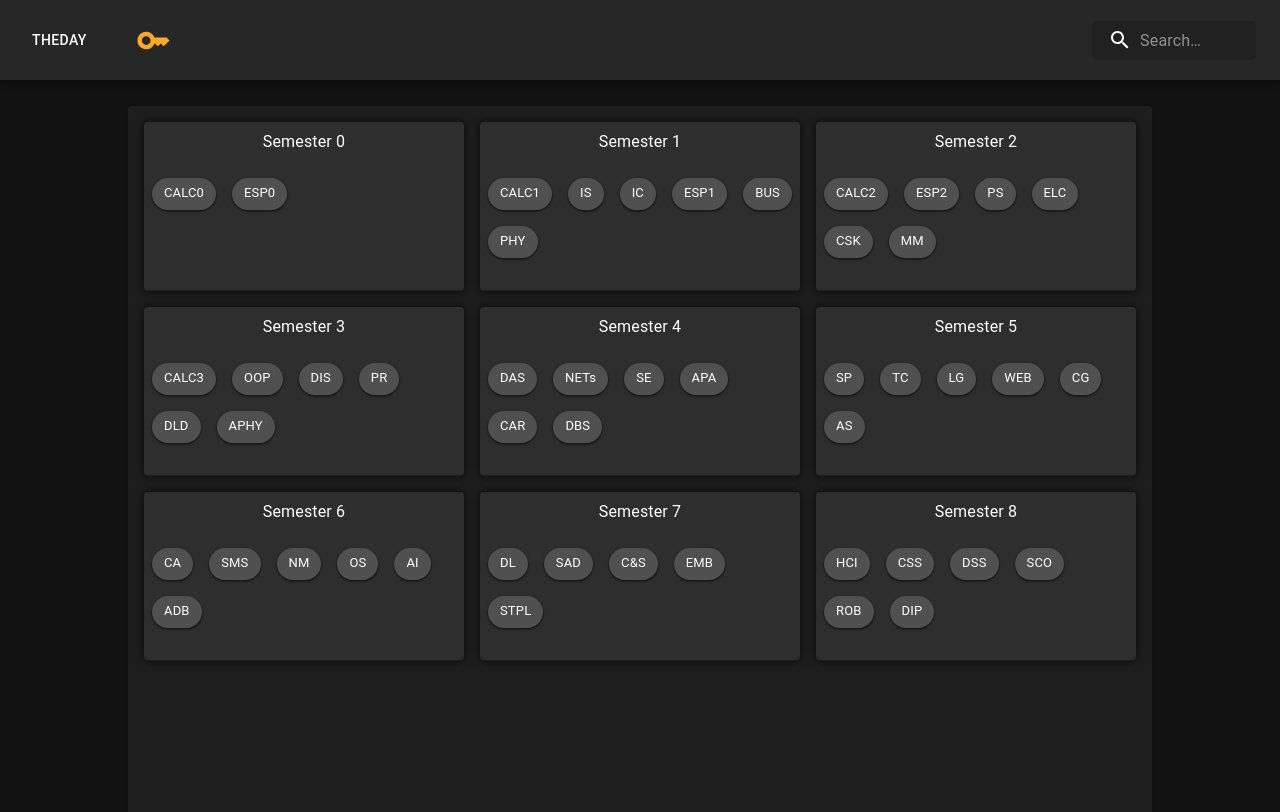
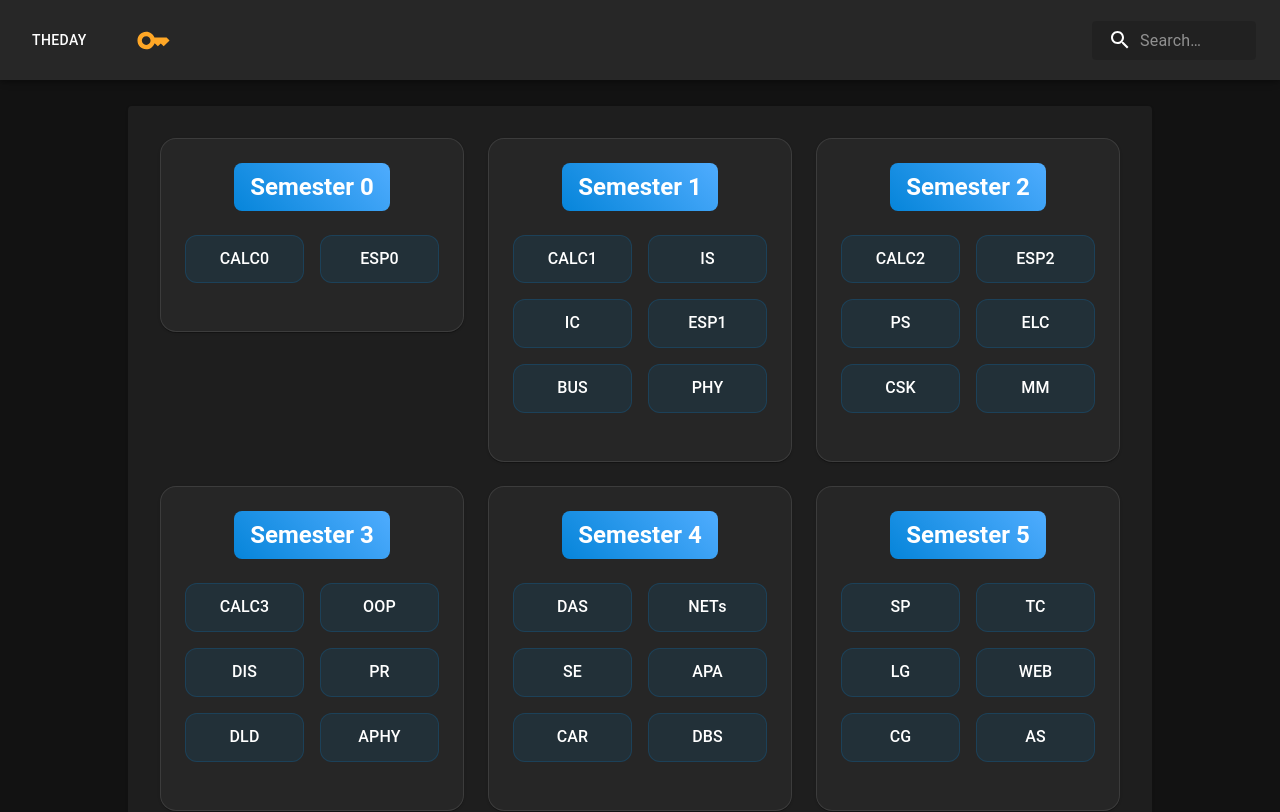
Before and after one commit to DevAbdoTolba/theday, a Next.js app: page /theday/q/default in a window 1280 px wide. Shown: the top 812 px of the page. Built offline with nearby package versions, Linux system fonts and the light colour scheme.

Commit message:
Improve home page design

```diff
--- a/src/pages/theday/q/[q]/MainPc.tsx
+++ b/src/pages/theday/q/[q]/MainPc.tsx
@@ -1,8 +1,6 @@
 import { useContext } from "react";
 import { DataContext } from "../../../../context/TranscriptContext";
-
 import Box from "@mui/material/Box";
-import data from "src/Data/data.json";
 import Grid from "@mui/material/Grid";
 import Zoom from "@mui/material/Zoom";
 import { Chip, Tooltip, Typography } from "@mui/material";
@@ -17,38 +15,34 @@ interface Props {
 
 export default function MainPc({ search, currentSemester }: Props) {
   const Item = styled(Paper)(({ theme }) => ({
-    backgroundColor: theme.palette.mode === "dark" ? "#232323" : "#fff",
+    backgroundColor: theme.palette.mode === "dark" ? "#1A1A1A" : "#fff",
     ...theme.typography.body2,
-    padding: theme.spacing(1),
+    padding: theme.spacing(3),
     textAlign: "center",
-    borderBottom: "1px solid #1e1e1e",
-    //   shadow
-    boxShadow: "0px 0px 10px 0px rgba(0,0,0,0.75)",
-    color: theme.palette.text.secondary,
+    borderRadius: "16px",
+    border: "1px solid rgba(255, 255, 255, 0.1)",
+    backdropFilter: "blur(10px)",
+    transition: "all 0.3s ease",
+    "&:hover": {
+      transform: "translateY(-5px)",
+      boxShadow: "0 8px 30px rgba(0,0,0,0.12)",
+      border: "1px solid rgba(255, 255, 255, 0.2)",
+    }
   }));
 
   const { transcript, loadingTranscript, error } = useContext(DataContext);
 
   return (
-    <>
     <Box
       sx={{
-          m: 2,
+        m: 4,
         display: {
           xs: "none",
           sm: "block",
         },
       }}
     >
-        <Grid container spacing={2}>
-          {/*Filter for search
-1-Semesters
-2-Subjects
-4-name
-5-abbreviation
-.filter?
-*/}
-          {/* @ts-ignore */}
+      <Grid container spacing={3}>
         {transcript.semesters
           .filter(
             (x: any) =>
@@ -56,41 +50,42 @@ export default function MainPc({ search, currentSemester }: Props) {
               x.subjects.filter(
                 (y: any) =>
                   y?.name?.toLowerCase().includes(search?.toLowerCase()) ||
-                    y?.abbreviation
-                      ?.toLowerCase()
-                      .includes(search?.toLowerCase())
+                  y?.abbreviation?.toLowerCase().includes(search?.toLowerCase())
               ).length > 0
           )
           .map((item: any, index: any) => (
-              <Grid key={index} item xs={4}>
-                <Item
+            <Grid key={index} item xs={12} md={6} lg={4}>
+              <Item>
+                <Typography
+                  variant="h5"
                   sx={{
-                    minHeight: "100%",
-                    transition: "all 0.2s",
-                    "&:hover": {
-                      WebkitBoxShadow: "0px 0px 5px 1px rgb(0 0 0 / 50%)",
-                      MozBoxShadow: "0px 0px 5px 1px rgba(0, 0, 0, 0.5)",
-                      boxShadow: "0px 0px 5px 1px rgb(0 0 0 / 50%)",
-                      transform: "scale(1.1)",
-                    },
+                    mb: 3,
+                    color: "#fff",
+                    fontWeight: 600,
+                    background: "linear-gradient(45deg, #0685da, #4FACFE)",
+                    padding: "8px 16px",
+                    borderRadius: "8px",
+                    display: "inline-block"
                   }}
                 >
-                  <Typography sx={{ marginBottom: 3, color: "#fff" }}>
                   Semester {item.index}
                 </Typography>
-                  <Grid container spacing={2} sx={{ marginBottom: 3 }}>
+                <Grid
+                  container
+                  spacing={2}
+                  sx={{
+                    mb: 3,
+                    justifyContent: "center"
+                  }}
+                >
                   {item.subjects
                     .filter(
                       (y: any) =>
-                          y?.name
-                            ?.toLowerCase()
-                            .includes(search?.toLowerCase()) ||
-                          y?.abbreviation
-                            ?.toLowerCase()
-                            .includes(search?.toLowerCase())
+                        y?.name?.toLowerCase().includes(search?.toLowerCase()) ||
+                        y?.abbreviation?.toLowerCase().includes(search?.toLowerCase())
                     )
                     .map((subjects: any, subIndex: any) => (
-                        <Grid key={subIndex} item>
+                      <Grid key={subIndex} item xs={12} sm={6}>
                         <Tooltip
                           title={subjects?.name}
                           arrow
@@ -102,18 +97,23 @@ export default function MainPc({ search, currentSemester }: Props) {
                             href={`/subjects/${subjects.abbreviation}`}
                             sx={{
                               width: "100%",
-                                MozBoxShadow:
-                                  "0px 1.2px 2px 0.5px rgba(0, 0, 0, 0.5)",
-                                boxShadow:
-                                  "0px 1.2px 2px 0.5px rgb(0 0 0 / 50%)",
+                              height: "auto",
+                              padding: "12px 8px",
+                              borderRadius: "12px",
+                              fontSize: "1rem",
+                              fontWeight: 500,
+                              background: "rgba(6, 133, 218, 0.1)",
+                              border: "1px solid rgba(6, 133, 218, 0.2)",
+                              transition: "all 0.2s ease",
+                              "&:hover": {
+                                background: "rgba(6, 133, 218, 0.2)",
+                                transform: "scale(1.02)",
+                              }
                             }}
                             className="subject__chip"
                             label={subjects.abbreviation}
                             clickable
-                              // component={"a"}
                             onClick={() => {
-                                // redirect
-
                               localStorage.setItem(
                                 "currentSemester",
                                 index.toString()
@@ -129,6 +129,5 @@ export default function MainPc({ search, currentSemester }: Props) {
           ))}
       </Grid>
     </Box>
-    </>
   );
 }
--- a/src/pages/theday/q/[q]/MainPhone.tsx
+++ b/src/pages/theday/q/[q]/MainPhone.tsx
@@ -1,10 +1,7 @@
 import { useContext } from "react";
 import { DataContext } from "../../../../context/TranscriptContext";
-
 import Box from "@mui/material/Box";
-import data from "src/Data/data.json";
 import Grid from "@mui/material/Grid";
-import Dialog from "./Dialog";
 import Zoom from "@mui/material/Zoom";
 import { Chip, Tooltip, Typography } from "@mui/material";
 import Accordion from "@mui/material/Accordion";
@@ -20,6 +17,7 @@ interface Props {
 
 function MainPhone({ search, currentSemester }: Props) {
   const { transcript, loadingTranscript, error } = useContext(DataContext);
+
   return (
     <Box
       sx={{
@@ -30,7 +28,6 @@ function MainPhone({ search, currentSemester }: Props) {
         },
       }}
     >
-      {/* @ts-ignore */}
       {transcript.semesters
         .filter(
           (x: any) =>
@@ -44,38 +41,43 @@ function MainPhone({ search, currentSemester }: Props) {
           <Accordion
             key={index}
             sx={{
-              mb: 3,
-              borderBottom: "1px solid #1e1e1e",
-              //   shadow
-              boxShadow: "0px 0px 10px 0px rgba(0,0,0,0.75)",
+              mb: 2,
+              borderRadius: "12px",
+              overflow: "hidden",
+              border: "1px solid rgba(255, 255, 255, 0.1)",
+              background: "rgba(26, 26, 26, 0.8)",
+              backdropFilter: "blur(10px)",
+              "&:before": {
+                display: "none",
+              },
+              "&.Mui-expanded": {
+                margin: "8px 0",
+              }
             }}
           >
             <AccordionSummary
               expandIcon={<ExpandMoreIcon />}
-              aria-controls="panel1a-content"
-              id="panel1a-header"
+              sx={{
+                background: "linear-gradient(45deg, #0685da, #4FACFE)",
+                "& .MuiAccordionSummary-content": {
+                  margin: "12px 0",
+                }
+              }}
             >
-              <Typography>Semester {item.index}</Typography>
+              <Typography variant="h6" sx={{ fontWeight: 600 }}>
+                Semester {item.index}
+              </Typography>
             </AccordionSummary>
             <AccordionDetails>
-              <Grid container spacing={2} sx={{ marginBottom: 3 }}>
+              <Grid container spacing={2}>
                 {item.subjects
                   .filter(
                     (y: any) =>
                       y?.name?.toLowerCase().includes(search?.toLowerCase()) ||
-                      y?.abbreviation
-                        ?.toLowerCase()
-                        .includes(search?.toLowerCase())
+                      y?.abbreviation?.toLowerCase().includes(search?.toLowerCase())
                   )
-
                   .map((subjects: any, subIndex: any) => (
-                    <Grid
-                      key={subIndex}
-                      item
-                      // sx={{
-                      //   width: "100%",
-                      // }}
-                    >
+                    <Grid key={subIndex} item xs={12}>
                       <Tooltip
                         title={subjects?.name}
                         arrow
@@ -86,25 +88,29 @@ function MainPhone({ search, currentSemester }: Props) {
                         disableTouchListener
                       >
                         <Chip
-                        component={Link}
-                        href={`/subjects/${subjects.abbreviation}`}
+                          component={Link}
+                          href={`/subjects/${subjects.abbreviation}`}
                           sx={{
                             width: "100%",
-                            MozBoxShadow:
-                              "0px 1.2px 2px 0.5px rgba(0, 0, 0, 0.5)",
-                            boxShadow: "0px 1.2px 2px 0.5px rgb(0 0 0 / 50%)",
+                            height: "auto",
+                            padding: "12px 8px",
+                            borderRadius: "12px",
+                            fontSize: "1rem",
+                            background: "rgba(6, 133, 218, 0.1)",
+                            border: "1px solid rgba(6, 133, 218, 0.2)",
+                            transition: "all 0.2s ease",
+                            "&:hover": {
+                              background: "rgba(6, 133, 218, 0.2)",
+                            }
                           }}
                           className="subject__chip"
                           label={subjects.name}
                           clickable
-                          // component={"a"}
                           onClick={() => {
-
                             localStorage.setItem(
                               "currentSemester",
                               index.toString()
                             );
-
                           }}
                         />
                       </Tooltip>
```
Lines whose indentation alone changed are shown as unchanged.
